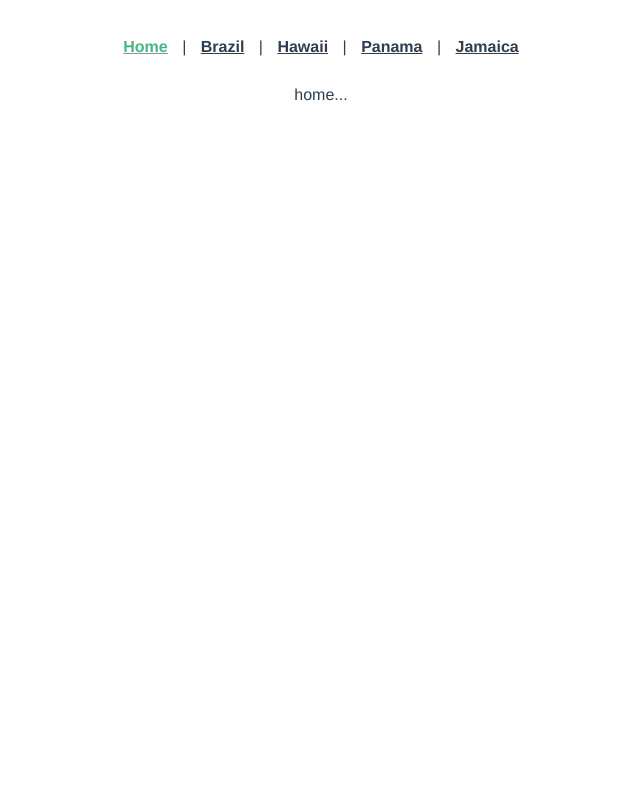
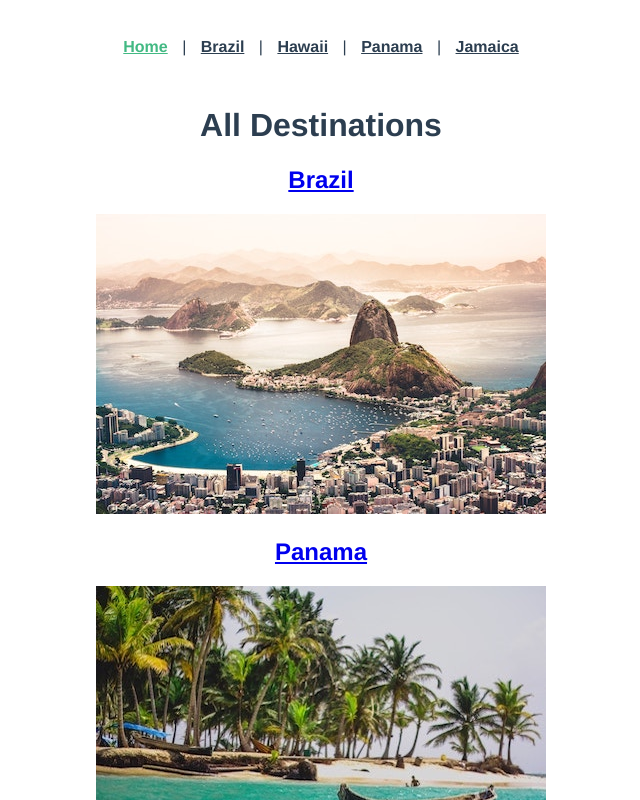
Before and after one commit to JuditAldeguer/vue-router-travel-guide, a Vue app: page /#/ in a window 1280 px wide. Shown: the top 800 px of the page, without its empty margins (319-959 px from the left). Built offline with nearby package versions, Linux system fonts and the light colour scheme.

Commit message:
feat: add Home view

```diff
--- a/src/views/Home.vue
+++ b/src/views/Home.vue
@@ -1,13 +1,34 @@
 <template>
   <div class="home">
-    home...
+    <h1>All Destinations</h1>
+    <div class="destinations">
+      <div v-for="destination in destinations" :key="destination.name">
+        <router-link :to="destination.slug">
+          <h2>{{ destination.name }}</h2>
+        </router-link>
+        <figure>
+          <router-link :to="destination.name">
+            <img
+              :src="require(`../assets/${destination.image}`)"
+              :alt="destination.name"
+            />
+          </router-link>
+        </figure>
+      </div>
+    </div>
   </div>
 </template>
 
 <script>
+import store from "@/store.js";
 
 export default {
   name: "Home",
   components: {},
+  data() {
+    return {
+      destinations: store.destinations,
+    };
+  },
 };
 </script>
```
